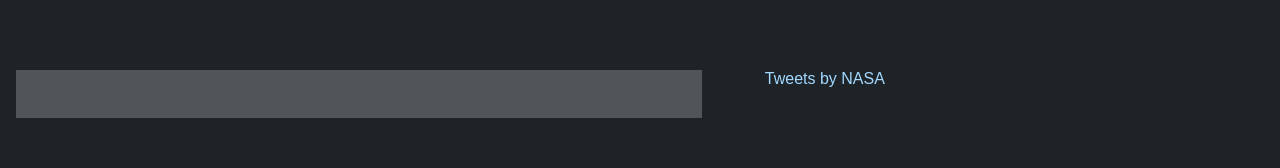
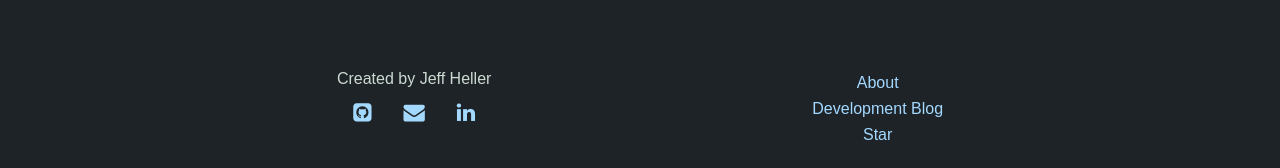
Before and after one commit to Jheller11/nasa-images, a React (Create React App) app: page / in a window 1280 px wide. Shown: the part 773-941 px from the top of the page. Built offline with nearby package versions, Linux system fonts and the light colour scheme; the HTML template or start-up script is replaced by a standard one.

Commit message:
remove twitter feed

```diff
--- a/public/index.html
+++ b/public/index.html
@@ -15,12 +15,7 @@
     />
 
     <title>NASA Image Finder</title>
-    <!-- twitter js -->
-    <script
-      async
-      src="https://platform.twitter.com/widgets.js"
-      charSet="utf-8"
-    ></script>
+
     <!-- github star button js -->
     <script async defer src="https://buttons.github.io/buttons.js"></script>
   </head>
--- a/src/blog/Blog.module.css
+++ b/src/blog/Blog.module.css
@@ -10,6 +10,7 @@
   background-color: #fffbfc;
   color: #1e2327;
   margin-top: 1em;
+  padding-bottom: 1em;
 }
 
 .post > h2 {
@@ -28,3 +29,7 @@
   /* post normal text */
   padding: 0 1em;
 }
+
+.post > table {
+  padding: 0 1em;
+}
--- /dev/null
+++ b/src/blog/posts/2.md
@@ -0,0 +1,15 @@
+## Lighthouse
+
+### March 7, 2019
+
+Using lighthouse to solve issues with accessibility/performance etc.
+
+Initial Report:
+
+| Category       | Rating |
+| -------------- | ------ |
+| Performance    | 74     |
+| Accessibility  | 80     |
+| Best Practices | 79     |
+| SEO            | 79     |
+| PWA            | 0      |
--- a/src/components/Home/Home.js
+++ b/src/components/Home/Home.js
@@ -42,28 +42,6 @@ const Home = () => {
           </p>
         </div>
       </div>
-      <div className={styles.extras}>
-        <div className={styles.info}>
-          <p />
-        </div>
-        <div className={styles.twitterContainer}>
-          <a
-            className="twitter-timeline"
-            data-theme="dark"
-            data-link-color="#E95F28"
-            data-width="500px"
-            data-height="600px"
-            href="https://twitter.com/NASA?ref_src=twsrc%5Etfw"
-          >
-            Tweets by NASA
-          </a>{' '}
-          <script
-            async
-            src="https://platform.twitter.com/widgets.js"
-            charSet="utf-8"
-          />
-        </div>
-      </div>
     </div>
   )
 }
```
Also changed, not shown: public/200.html (+1 -6 lines).
